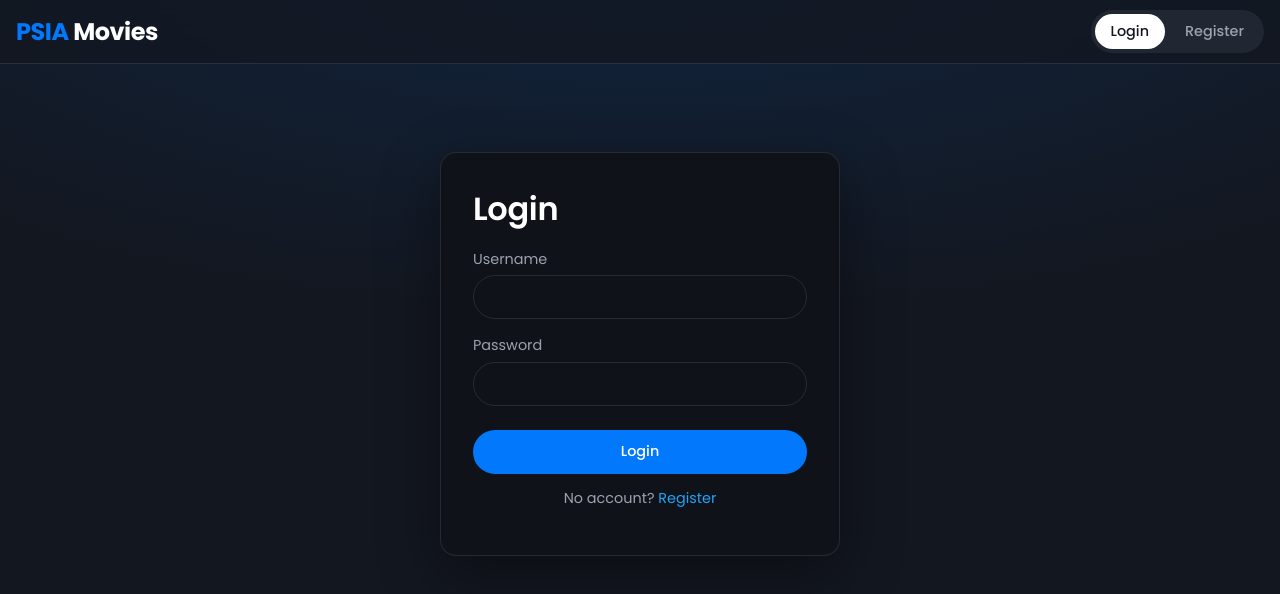
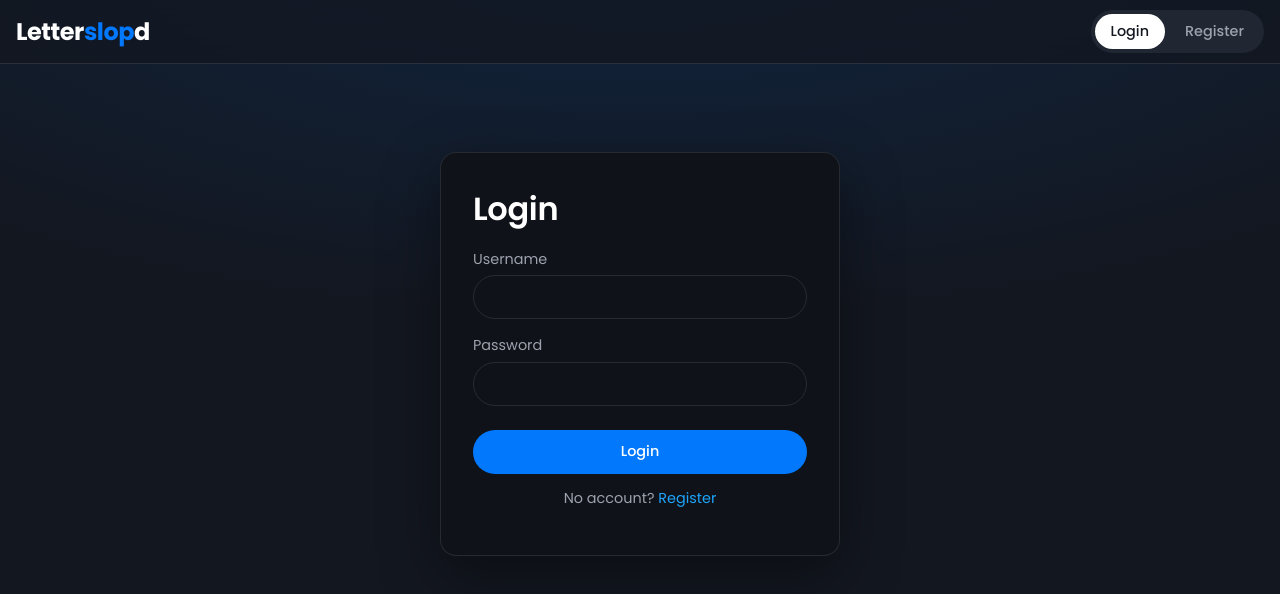
Before and after one commit to joaosviegas/PSIAProject, a Vue app in the folder frontend/: page /login in a window 1280 px wide. Shown: the top 594 px of the page. Built offline with nearby package versions, Linux system fonts and the light colour scheme.

Commit message:
feat: rename to letterslopd

```diff
--- a/frontend/index.html
+++ b/frontend/index.html
@@ -7,7 +7,7 @@
     <link rel="preconnect" href="https://fonts.googleapis.com">
     <link rel="preconnect" href="https://fonts.gstatic.com" crossorigin>
     <link href="https://fonts.googleapis.com/css2?family=Poppins:wght@400;500;600;700&display=swap" rel="stylesheet">
-    <title>PSIA Movie Hub</title>
+    <title>Letterslopd</title>
   </head>
   <body>
     <div id="app"></div>
--- a/frontend/src/App.vue
+++ b/frontend/src/App.vue
@@ -21,7 +21,7 @@ function logout() {
 <template>
   <header class="site-header">
     <nav>
-      <router-link to="/" class="logo"><span>PSIA</span> Movies</router-link>
+      <router-link to="/" class="logo">Letter<span>slop</span>d</router-link>
       <div v-if="auth.isLoggedIn" class="nav-links">
         <router-link to="/">Feed</router-link>
         <router-link to="/ask">Ask AI</router-link>
```
